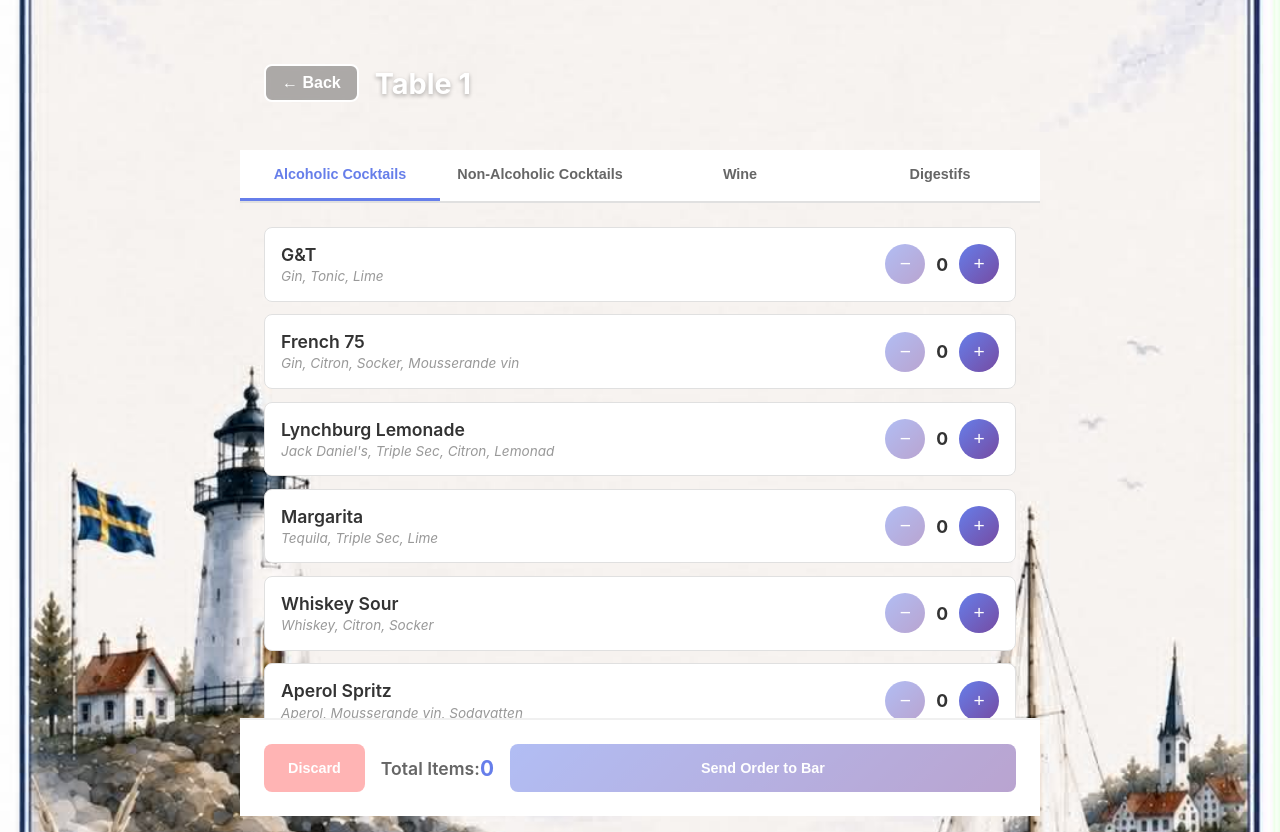
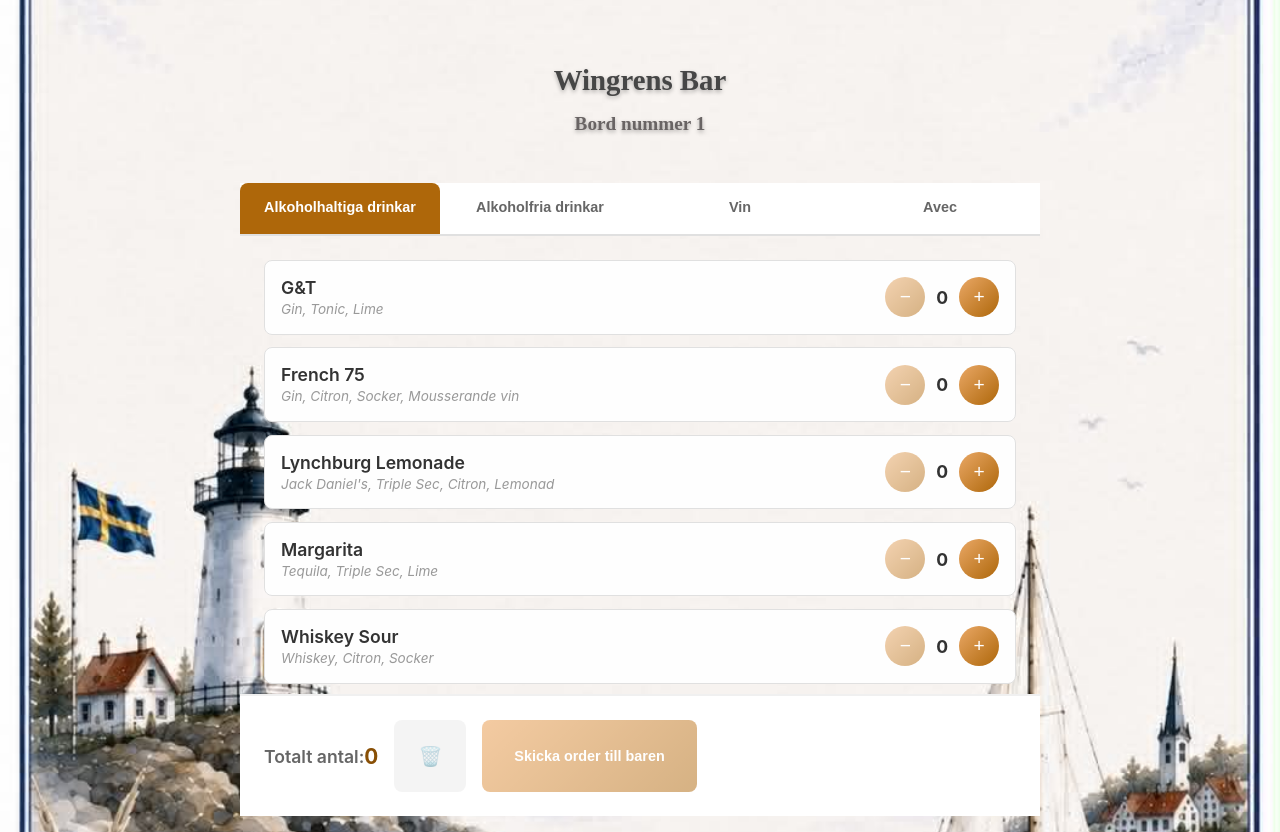
Before and after one commit to KiwiComp/wedding-guests, a React (Create React App) app: page /#/table/1 in a window 1280 px wide. Built offline with nearby package versions, Linux system fonts and the light colour scheme; no server answers.

Commit message:
Fixed colours and Swedish strings. Updated discard button.

```diff
--- a/src/components/TableOrder/TableOrder.css
+++ b/src/components/TableOrder/TableOrder.css
@@ -3,8 +3,7 @@
   justify-content: center;
   align-items: flex-start;
   min-height: 100vh;
-  /* background: url('../../assets/images/wedding-background.jpg') center/cover no-repeat fixed; */
-    background: url('../../assets/images/archipelago_1.jpeg') center/cover no-repeat fixed;
+  background: url('../../assets/images/archipelago_1.jpeg') center/cover no-repeat fixed;
   padding: 0.5rem;
 }
 
@@ -22,7 +21,8 @@
 .order-header {
   display: flex;
   align-items: center;
-  justify-content: flex-start;
+  justify-content: center;
+  flex-direction: column;
   gap: 1rem;
   padding: 2.5rem 1rem;
   border-bottom: none;
@@ -32,29 +32,20 @@
   text-shadow: 0 2px 4px rgba(0, 0, 0, 0.3);
 }
 
-.back-button {
-  background: rgba(0, 0, 0, 0.3);
-  border: 2px solid white;
-  color: white;
-  padding: 0.5rem 1rem;
-  border-radius: 8px;
-  cursor: pointer;
-  font-weight: bold;
-  font-size: 1rem;
-  transition: all 0.2s;
+.order-header h1 {
+  margin: 0;
+  font-size: 2.5rem;
   white-space: nowrap;
-  flex-shrink: 0;
-  backdrop-filter: blur(5px);
+  color:#464646;
+  font-family: cursive;
 }
 
-.back-button:hover {
-  background: rgba(255, 255, 255, 0.3);
-}
-
-.order-header h1 {
+.order-header h2 {
   margin: 0;
-  font-size: 1.3rem;
+  font-size: 1.2rem;
   white-space: nowrap;
+  color:#696464;
+  font-family: cursive;
 }
 
 .cart-info {
@@ -101,9 +92,10 @@
 }
 
 .tab-button.active {
-  color: #667eea;
-  border-bottom-color: #667eea;
-  background: rgba(255, 255, 255, 0.8);
+  color: white;
+  border-bottom-color: #ae670a;
+  background: #ae670a;
+  border-radius: 8px 8px 0 0;
 }
 
 .drinks-container {
@@ -125,15 +117,15 @@
   gap: 0.5rem;
   align-items: start;
   padding: 0.75rem;
-  background: white;
+  background: #fefefe;
   border-radius: 8px;
   border: 1px solid #e0e0e0;
   transition: all 0.2s;
 }
 
 .drink-item:hover {
-  background: #f0f0f0;
-  border-color: #667eea;
+  background: white;
+  border-color: #ae670a;
 }
 
 .drink-info {
@@ -163,7 +155,7 @@
 }
 
 .qty-btn {
-  background: linear-gradient(135deg, #667eea 0%, #764ba2 100%);
+  background: linear-gradient(135deg, #eaa866 0%, #ae670a 100%);
   color: white;
   border: none;
   width: 2rem;
@@ -206,21 +198,31 @@
   gap: 0.6rem;
 }
 
+.action-buttons {
+  display: flex;
+  gap: 0.6rem;
+  align-items: stretch;
+}
+
 .discard-button {
-  background: #ff6b6b;
+  background: #eaeaea;
   color: white;
   border: none;
-  padding: 0.7rem 1rem;
   border-radius: 8px;
-  font-size: 0.9rem;
+  font-size: 1.2rem;
   font-weight: bold;
   cursor: pointer;
   transition: all 0.2s;
-  width: 100%;
+  aspect-ratio: 1 / 1;
+  padding: 0;
+  display: flex;
+  align-items: center;
+  justify-content: center;
+  flex-shrink: 0;
 }
 
 .discard-button:hover:not(:disabled) {
-  background: #ff5252;
+  background: #eaeaea;
   transform: translateY(-2px);
   box-shadow: 0 10px 25px rgba(255, 107, 107, 0.3);
 }
@@ -232,6 +234,44 @@
 
 .discard-button:active:not(:disabled) {
   transform: translateY(0);
+}
+
+.submit-button {
+  background: linear-gradient(135deg, #ea9847 0%, #ae670a 100%);
+  color: white;
+  border: none;
+  border-radius: 8px;
+  font-size: 0.9rem;
+  font-weight: bold;
+  cursor: pointer;
+  transition: all 0.2s;
+  padding: 0.8rem 1rem;
+  flex: 1;
+}
+
+.submit-button:hover:not(:disabled) {
+  transform: translateY(-2px);
+  box-shadow: 0 10px 25px rgba(102, 126, 234, 0.4);
+}
+
+.submit-button:disabled {
+  opacity: 0.5;
+  cursor: not-allowed;
+}
+
+@media (min-width: 601px) {
+  .action-buttons {
+    gap: 1rem;
+  }
+
+  .discard-button {
+    padding: 0;
+  }
+
+  .submit-button {
+    padding: 1rem 2rem;
+    flex: 1;
+  }
 }
 
 .total-info {
@@ -247,32 +287,9 @@
 }
 
 .total-count {
-  color: #667eea;
+  color: #895006;
   font-size: 1.1rem;
   font-weight: bold;
-}
-
-.submit-button {
-  background: linear-gradient(135deg, #667eea 0%, #764ba2 100%);
-  color: white;
-  border: none;
-  padding: 0.8rem 1rem;
-  border-radius: 8px;
-  font-size: 0.9rem;
-  font-weight: bold;
-  cursor: pointer;
-  transition: all 0.2s;
-  width: 100%;
-}
-
-.submit-button:hover:not(:disabled) {
-  transform: translateY(-2px);
-  box-shadow: 0 10px 25px rgba(102, 126, 234, 0.4);
-}
-
-.submit-button:disabled {
-  opacity: 0.5;
-  cursor: not-allowed;
 }
 
 @media (min-width: 601px) {
--- a/src/components/TableOrder/TableOrder.jsx
+++ b/src/components/TableOrder/TableOrder.jsx
@@ -1,12 +1,11 @@
 import React, { useState } from 'react';
-import { useParams, useNavigate } from 'react-router-dom';
+import { useParams } from 'react-router-dom';
 import { getDrinksByCategory } from '../../constants/drinks';
 import { submitOrder } from '../../services/firestoreService';
 import './TableOrder.css';
 
 const TableOrder = () => {
   const { tableNumber } = useParams();
-  const navigate = useNavigate();
   const [quantities, setQuantities] = useState({});
   const [isSubmitting, setIsSubmitting] = useState(false);
   const drinksByCategory = getDrinksByCategory();
@@ -60,7 +59,7 @@ const TableOrder = () => {
     if (getTotalItems() === 0) {
       return;
     }
-    const confirmed = window.confirm('Are you sure you want to discard all drinks?');
+    const confirmed = window.confirm('Är du säker på att du vill ta bort alla tillagda drinkar?');
     if (confirmed) {
       setQuantities({});
     }
@@ -69,7 +68,7 @@ const TableOrder = () => {
   const handleSubmitOrder = async () => {
     const totalItems = getTotalItems();
     if (totalItems === 0) {
-      alert('Please select at least one drink');
+      alert('Var vänlig välj minst en drink');
       return;
     }
 
@@ -77,10 +76,12 @@ const TableOrder = () => {
     try {
       const drinksArray = buildDrinksArray();
       await submitOrder(tableNumber, drinksArray);
-      navigate('/');
+      setQuantities({});
+      setActiveTab(categories[0]);
+      alert('Order skickad!');
     } catch (error) {
       console.error('Failed to submit order:', error);
-      alert('Failed to submit order. Please try again.');
+      alert('Misslyckades med att skicka order. Försök igen.');
     } finally {
       setIsSubmitting(false);
     }
@@ -90,14 +91,8 @@ const TableOrder = () => {
     <div className="table-order">
       <div className="order-container">
         <div className="order-header">
-          <button
-            className="back-button"
-            onClick={() => navigate('/')}
-            title="Go back to table selection"
-          >
-            ← Back
-          </button>
-          <h1>Table {tableNumber}</h1>
+          <h1>Wingrens Bar</h1>
+          <h2>Bord nummer {tableNumber}</h2>
         </div>
 
         <div className="tabs-section">
@@ -150,24 +145,29 @@ const TableOrder = () => {
         </div>
 
         <div className="order-footer">
+
+          <div className="total-info">
+            <span className="total-label">Totalt antal:</span>
+            <span className="total-count">{getTotalItems()}</span>
+          </div>
+          <div className='action-buttons'>
             <button
               className="discard-button"
               onClick={handleDiscardOrder}
               disabled={getTotalItems() === 0}
+              title="Delete all drinks"
             >
-            Discard
+              🗑️
             </button>
-          <div className="total-info">
-            <span className="total-label">Total Items:</span>
-            <span className="total-count">{getTotalItems()}</span>
-          </div>
             <button
               className="submit-button"
               onClick={handleSubmitOrder}
               disabled={getTotalItems() === 0 || isSubmitting}
             >
-            {isSubmitting ? 'Submitting...' : 'Send Order to Bar'}
+              {isSubmitting ? 'Skickar...' : 'Skicka order till baren'}
             </button>
+          </div>
+
         </div>
       </div>
     </div>
--- a/src/constants/drinks.js
+++ b/src/constants/drinks.js
@@ -119,10 +119,10 @@ export const getAllDrinks = () => {
 
 export const getDrinksByCategory = () => {
   return {
-    'Alcoholic Cocktails': DRINKS.ALCOHOLIC,
-    'Non-Alcoholic Cocktails': DRINKS.NON_ALCOHOLIC,
-    'Wine': DRINKS.WINE,
-    'Digestifs': DRINKS.DIGESTIF,
+    'Alkoholhaltiga drinkar': DRINKS.ALCOHOLIC,
+    'Alkoholfria drinkar': DRINKS.NON_ALCOHOLIC,
+    'Vin': DRINKS.WINE,
+    'Avec': DRINKS.DIGESTIF,
   };
 };
 
```
Lines whose indentation alone changed are shown as unchanged.
